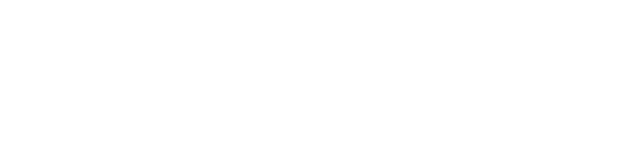
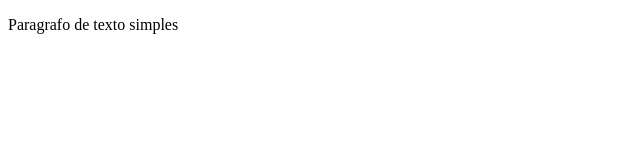
Before and after one commit to leoschueroff/Aula-Exercicio-CSS, a plain HTML site: page index.html in a window 1280 px wide. Shown: the whole page, without its empty margins (0-640 px from the left). Drawn offline with Linux system fonts and the light colour scheme.

Commit message:
Update index.html

```diff
--- a/index.html
+++ b/index.html
@@ -7,5 +7,7 @@
 </head>
 <body>
 
+    <p> Paragrafo de texto simples</p>
+
 </body>
 </html>
```
